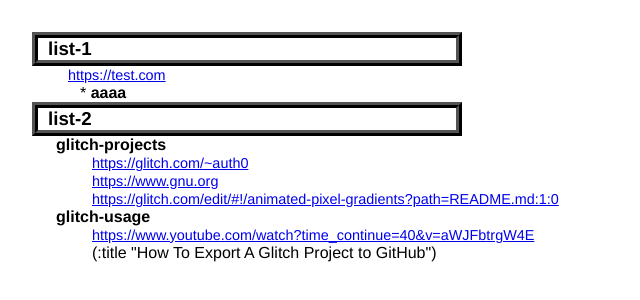
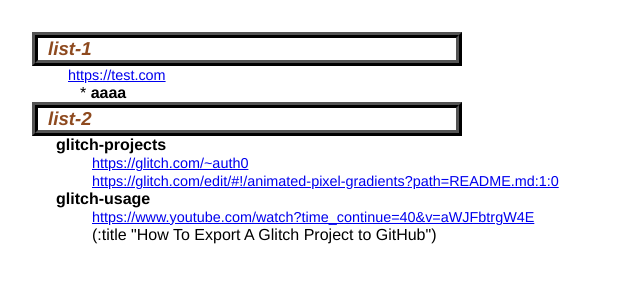
Before and after one commit to glangley207/bookmarks-list-1, a plain HTML site: page index.html in a window 1280 px wide. Shown: the whole page, without its empty margins (0-640 px from the left). Drawn offline with nearby package versions, Linux system fonts and the light colour scheme.

Commit message:
⏱🌠 Updated with Glitch

```diff
--- a/index.html
+++ b/index.html
@@ -7,15 +7,6 @@
     <link rel="stylesheet" href="/style.css">
     <script src="https://code.jquery.com/jquery-3.3.1.min.js"></script>
     <script src="/script.js"></script>
-    <style>
-      a{font-size:  90%;}
-      h3{
-        margin: 0px;
-        border: ridge black 6px;
-        display: inline-block;
-        padding-left: 10px;
-        padding-right: 30%;}
-    </style>
   </head>
   <body>
 
@@ -32,7 +23,6 @@
   <div id="list-2">
     <b>glitch-projects</b>
           https://glitch.com/~auth0
-          https://www.gnu.org
           https://glitch.com/edit/#!/animated-pixel-gradients?path=README.md:1:0
     <b>glitch-usage</b>
           https://www.youtube.com/watch?time_continue=40&v=aWJFbtrgW4E
--- a/style.css
+++ b/style.css
@@ -9,3 +9,13 @@ h1 {
   font-style: italic;
   color: #373fff;
 }
+
+a{font-size:  90%;}
+h3{
+  color: #8e4a1f;
+  font-style: italic;
+  margin: 0px;
+  border: ridge black 6px;
+  display: inline-block;
+  padding-left: 10px;
+  padding-right: 30%;}
```
